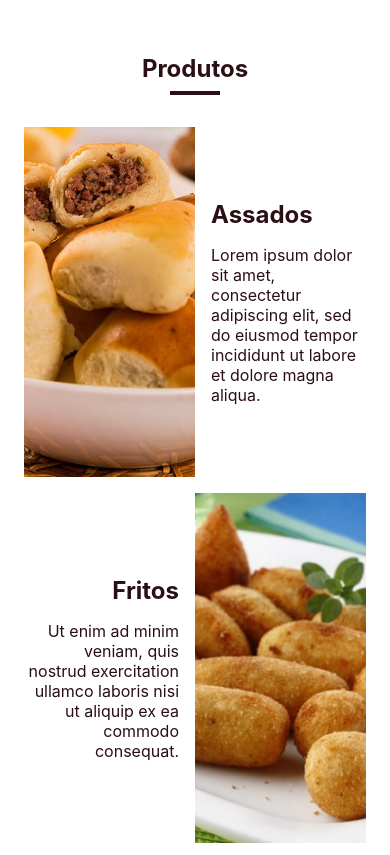
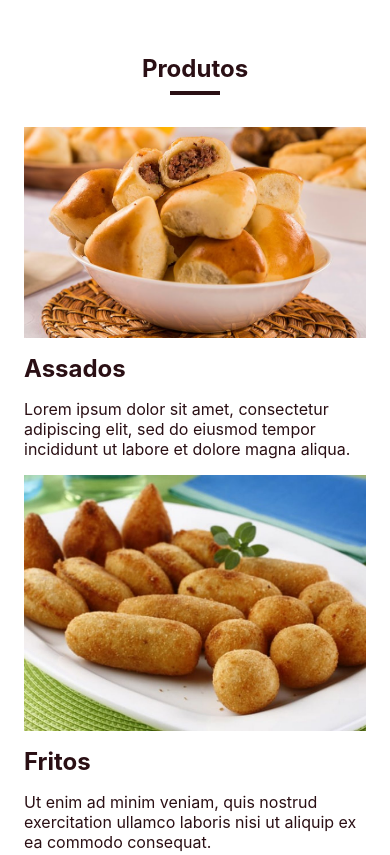
Before and after one commit to thiagokpelo/fullture-aromas-lanchonete, a plain HTML site: page recorded/index.html in a window 390 px wide. Shown: the part 550-1405 px from the top of the page. Drawn offline with Linux system fonts and the light colour scheme.

Commit message:
feat(recorded): add responsive styles to faq, products and testimonials

```diff
--- a/recorded/styles/faq.css
+++ b/recorded/styles/faq.css
@@ -26,3 +26,9 @@
 .faq-details-content {
     padding-top: 12px;
 }
+
+@media screen and (max-width: 768px) {
+    .faq-details {
+        max-width: initial;
+    }
+}
--- a/recorded/styles/products.css
+++ b/recorded/styles/products.css
@@ -1,12 +1,6 @@
 .products-card {
     display: flex;
     gap: 16px;
-}
-
-.products-card:nth-of-type(2n) {
-    flex-direction: row-reverse;
-    text-align: right;
-    margin: 16px 0;
 }
 
 .products-card-column {
@@ -25,3 +19,26 @@
     font-size: 24px;
     margin-bottom: 16px;
 }
+
+@media screen and (max-width: 500px) {
+    .products-card {
+        flex-direction: column;
+    }
+
+    .products-card:not(:last-of-type) {
+        margin-bottom: 16px;
+    }
+
+    .products-card-column {
+        width: 100%;
+        height: initial;
+    }
+}
+
+@media screen and (min-width: 501px) {
+    .products-card:nth-of-type(2n) {
+        flex-direction: row-reverse;
+        text-align: right;
+        margin: 16px 0;
+    }
+}
--- a/recorded/styles/testimonials.css
+++ b/recorded/styles/testimonials.css
@@ -21,3 +21,9 @@
     font-weight: 500;
     font-size: 0.6em;
 }
+
+@media screen and (max-width: 768px) {
+    .testimonials-list {
+        flex-direction: column;
+    }
+}
```
